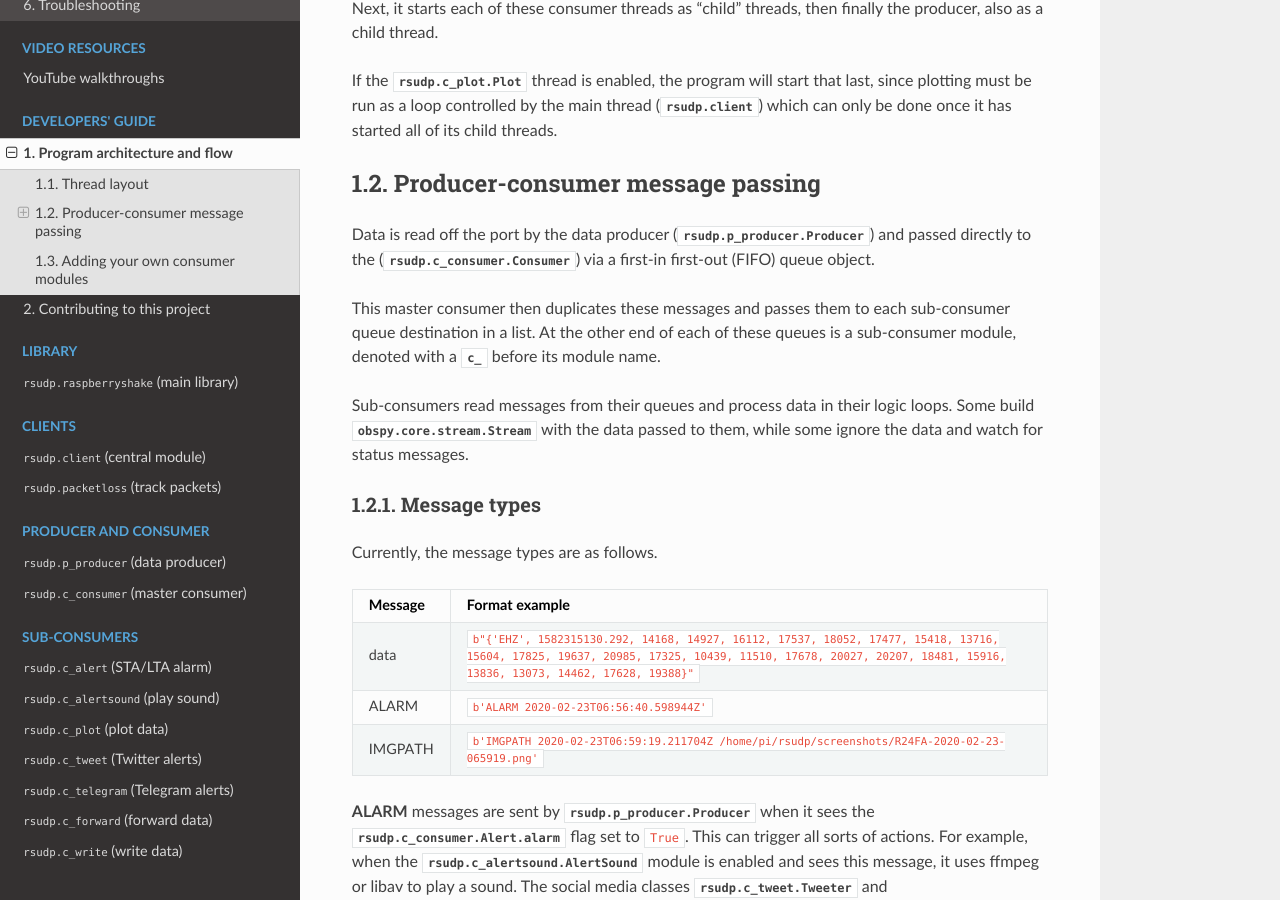
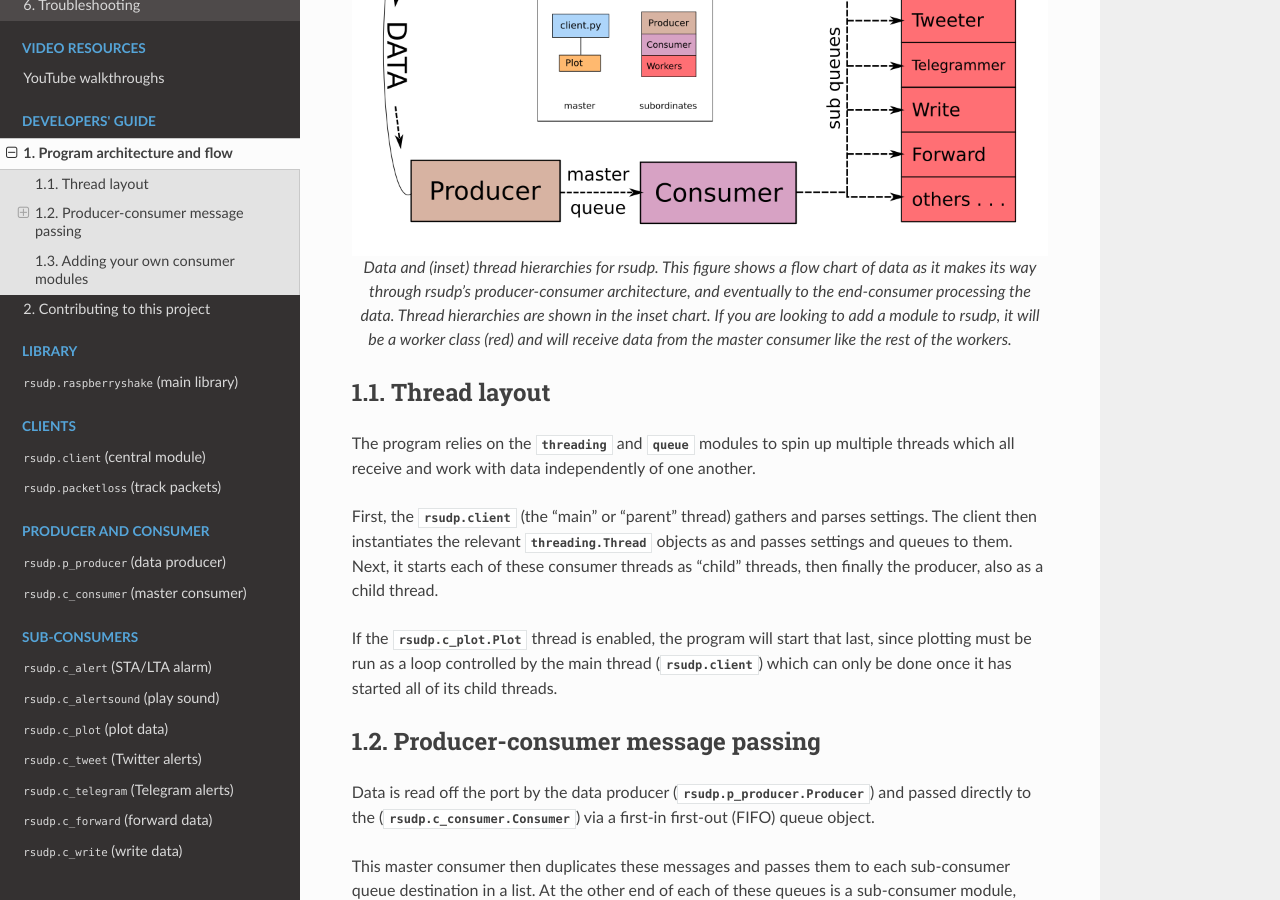
Before and after one commit to raspishake/rsudp, a Sphinx documentation site: the page built from docs/theory.rst, in a window 1280 px wide and 900 px high, scrolled down 510 px. Built offline with Sphinx 7.4.7 and the Read the Docs theme 2.0.0, drawn with Linux system fonts in a browser that asks for light colours; the version number is read from the project's files by our own code.

Commit message:
adding hierarchy flow chart

```diff
--- a/docs/theory.rst
+++ b/docs/theory.rst
@@ -8,6 +8,20 @@ The program's organization relies on two hierarchies: thread hierarchy and
 data hierarchy. This allows the program to distribute data and messages
 between different modules efficiently while maintaining programmatic
 integrity required by the rsudp's dependencies.
+
+.. _flow_diagram:
+.. figure::  _static/rsudp-flow.png
+    :align:   center
+
+    Data and (inset) thread hierarchies for rsudp.
+    This figure shows a flow chart of data as it makes its way through
+    rsudp's producer-consumer architecture,
+    and eventually to the end-consumer processing the data.
+    Thread hierarchies are shown in the inset chart.
+    If you are looking to add a module to rsudp,
+    it will be a worker class (red) and will receive data from
+    the master consumer like the rest of the workers.
+
 
 Thread layout
 *************************************************
```
Also changed, not shown: docs/_static/rsudp-flow.png (added), docs/_static/rsudp-flow.svg (added).
